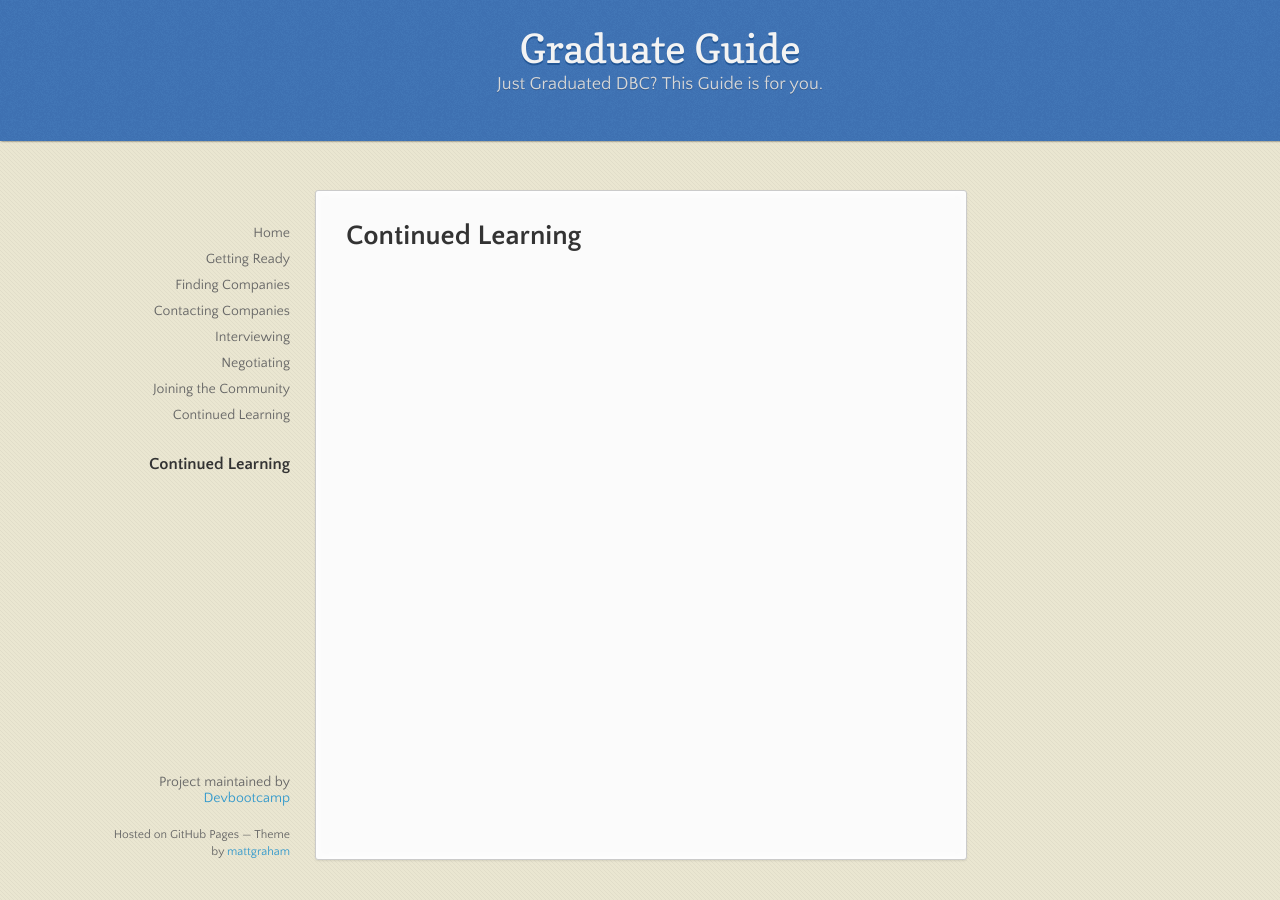
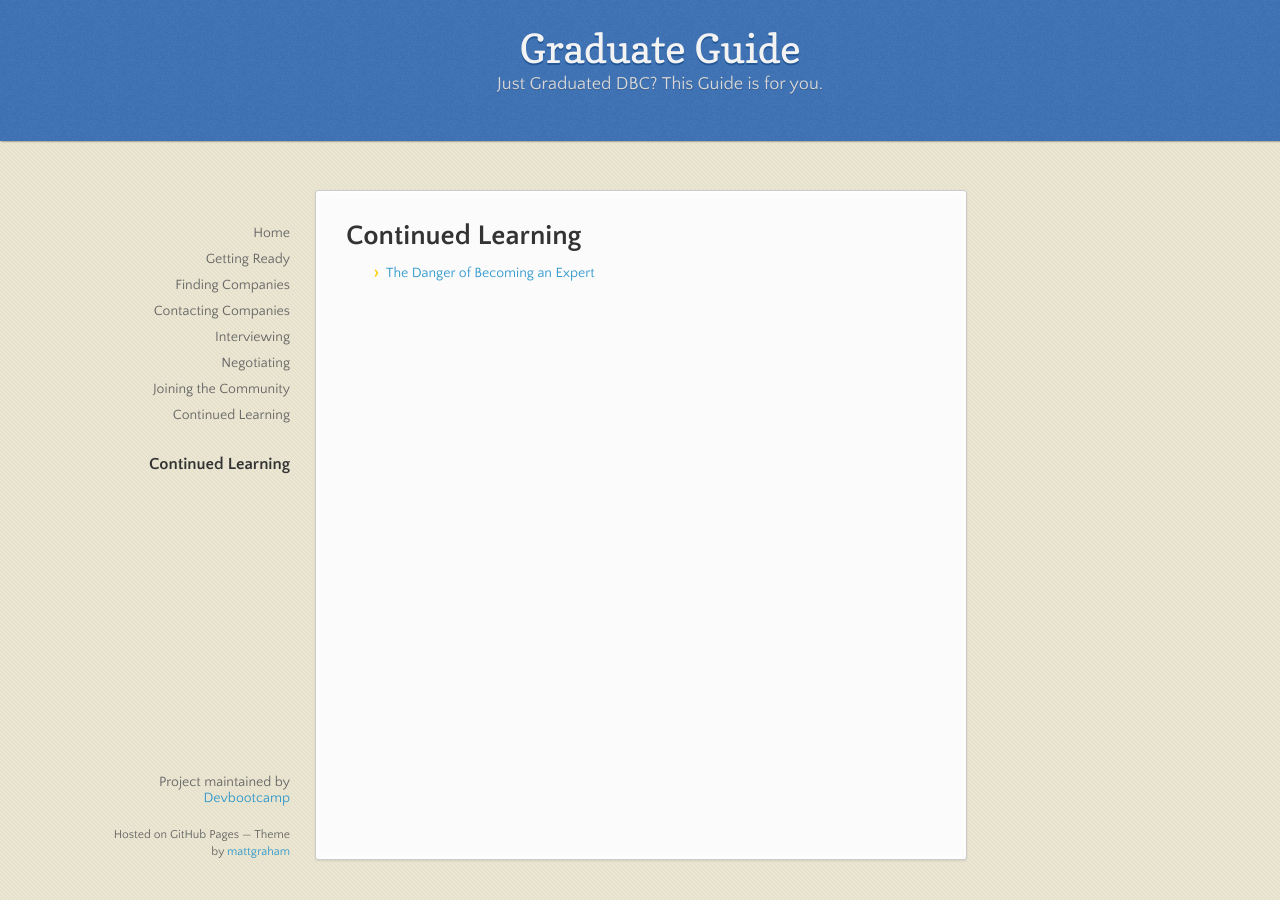
Before and after one commit to waysidekoi/graduate-guide, a Jekyll site: the page built from continued_learning.md, in a window 1280 px wide. Built offline with Jekyll 4.4.1, drawn with Linux system fonts in a browser that asks for light colours; nearby versions of some CDN libraries.

Commit message:
Added: The Danger of being an expert

```diff
--- a/continued_learning.md
+++ b/continued_learning.md
@@ -4,3 +4,5 @@ title: Continued Learning
 ---
 
 # Continued Learning
+
+* [The Danger of Becoming an Expert](https://medium.com/i-m-h-o/231d7499a75)
```
Also changed, not shown: 1 other file.
